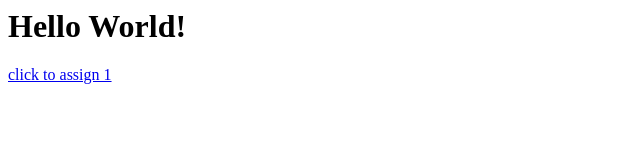
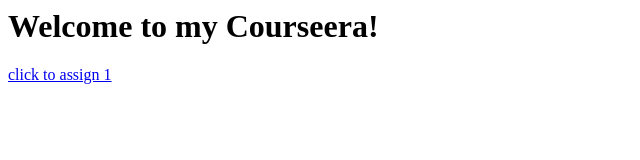
Before and after one commit to Bhargavbonu/courseera-Test, a plain HTML site: page site/index.html in a window 1280 px wide. Shown: the whole page, without its empty margins (0-640 px from the left). Drawn offline with Linux system fonts and the light colour scheme.

Commit message:
Assignment File

```diff
--- a/site/index.html
+++ b/site/index.html
@@ -1,6 +1,6 @@
 <html>
 <body>
-<h1>Hello World!</h1>
+<h1>Welcome to my Courseera!</h1>
 <a href="./assignment1.html">click to assign 1</a>
 </body>
 </html>
```
